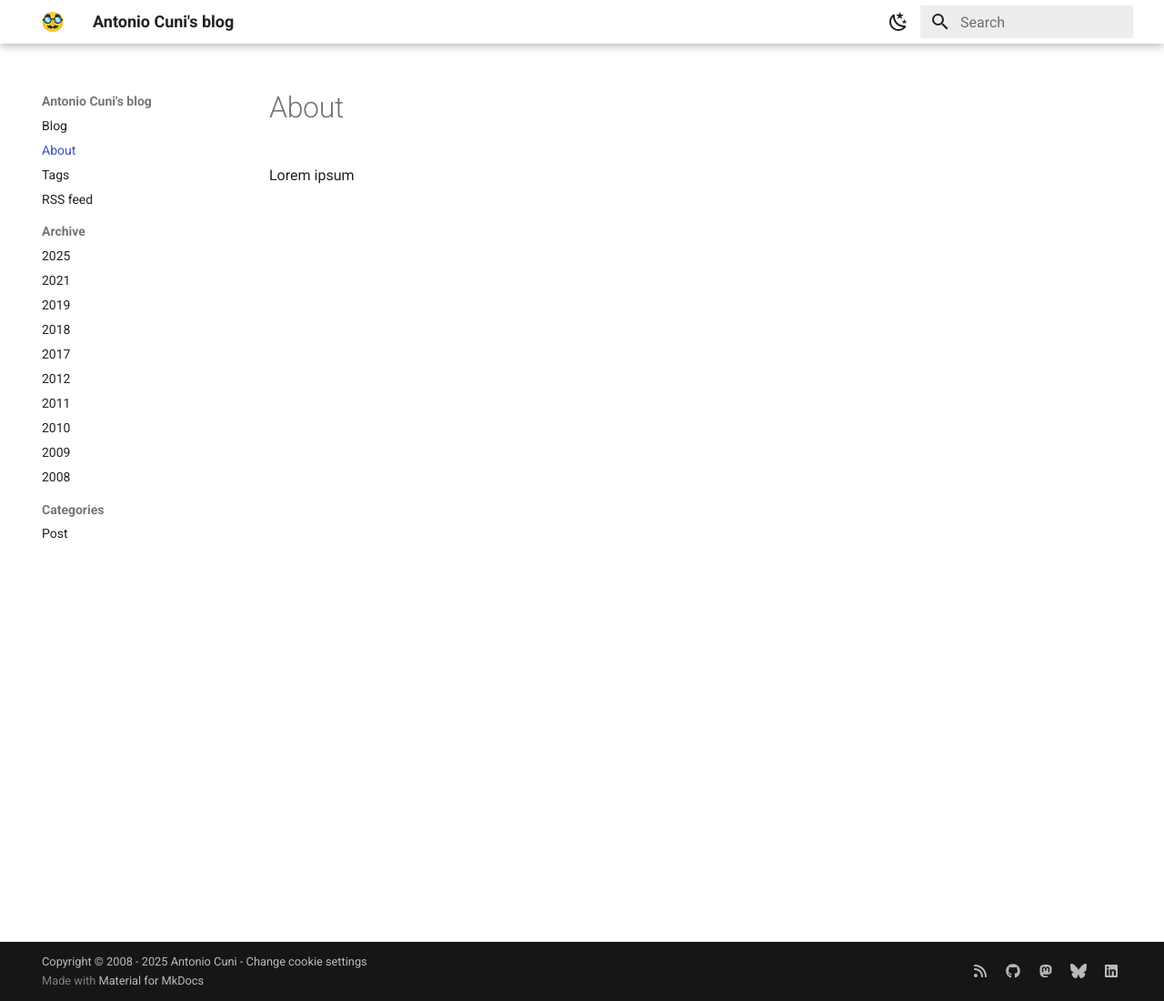
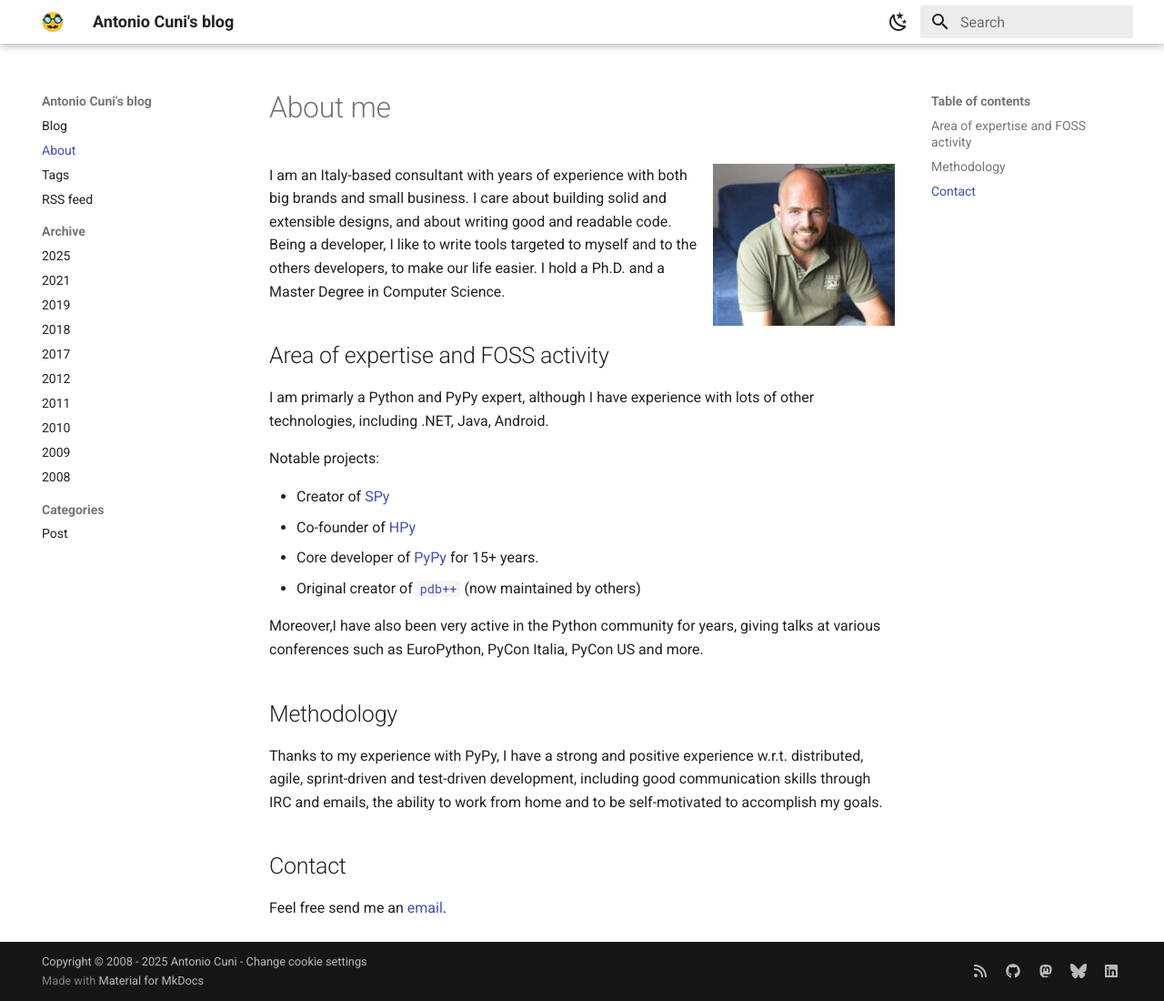
Before and after one commit to antocuni/antocuni.github.io, an MkDocs documentation site: the page built from blog/about.md, in a window 1280 px wide and 1100 px high. Shown: the whole window at 91% size. Built offline with MkDocs 1.6.1 and Material for MkDocs 9.7.7, drawn with Linux system fonts in a browser that asks for light colours.

Commit message:
Write the about page

```diff
--- a/blog/about.md
+++ b/blog/about.md
@@ -1,3 +1,36 @@
-# About
+# About me
 
-Lorem ipsum
+![](assets/antocuni.jpg){ align=right }
+I am an Italy-based consultant with years of experience with both big brands
+and small business. I care about building solid and extensible designs, and
+about writing good and readable code. Being a developer, I like to write tools
+targeted to myself and to the others developers, to make our life easier. I
+hold a Ph.D. and a Master Degree in Computer Science.
+
+## Area of expertise and FOSS activity
+
+I am primarly a Python and PyPy expert, although I have experience with lots
+of other technologies, including .NET, Java, Android.
+
+Notable projects:
+
+  - Creator of [SPy](https://github.com/spylang/spy)
+  - Co-founder of [HPy](https://hpyproject.org/)
+  - Core developer of [PyPy](https://pypy.org/) for 15+ years.
+  - Original creator of [`pdb++`](https://github.com/pdbpp/pdbpp/) (now
+    maintained by others)
+
+Moreover,I have also been very active in the Python community for years,
+giving talks at various conferences such as EuroPython, PyCon Italia, PyCon US
+and more.
+
+## Methodology
+
+Thanks to my experience with PyPy, I have a strong and positive experience
+w.r.t. distributed, agile, sprint-driven and test-driven development,
+including good communication skills through IRC and emails, the ability to
+work from home and to be self-motivated to accomplish my goals.
+
+## Contact
+
+Feel free send me an [email](mailto:info@antocuni.eu).
```
Also changed, not shown: blog/assets/antocuni.jpg (added).
